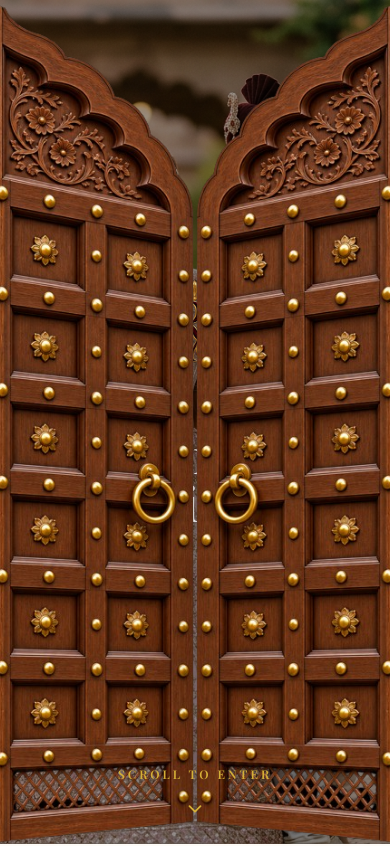
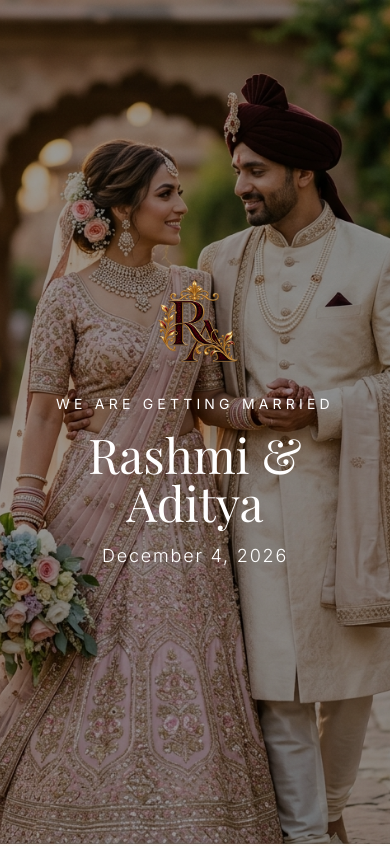
Before and after one commit to nikhilsharma1574/Rashmi-Aditya, a Next.js app: page / in a window 390 px wide. Shown: the top 846 px of the page. Built offline with nearby package versions, Linux system fonts and the light colour scheme; a web font is replaced by a local one.

Commit message:
Remove mobile door overlay completely

```diff
--- a/src/components/Hero.tsx
+++ b/src/components/Hero.tsx
@@ -14,82 +14,11 @@ export default function Hero() {
 
   const y = useTransform(scrollYProgress, [0, 1], ["0%", "50%"]);
 
-  // 3D Door & Frame Animations for Mobile
-  // Initial scale 1.0x with object-contain fits the frame 100% inside mobile screen boundary
-  const frameScale = useTransform(scrollYProgress, [0, 0.45], [1.0, 3.2]);
-  const doorScale = useTransform(scrollYProgress, [0, 0.45], [1.0, 2.2]);
-  const doorLeftRotateY = useTransform(scrollYProgress, [0, 0.45], [0, -110]);
-  const doorRightRotateY = useTransform(scrollYProgress, [0, 0.45], [0, 110]);
-  const doorLeftX = useTransform(scrollYProgress, [0, 0.45], ["0%", "-90%"]);
-  const doorRightX = useTransform(scrollYProgress, [0, 0.45], ["0%", "90%"]);
-  const doorOpacity = useTransform(scrollYProgress, [0.35, 0.48], [1, 0]);
-  // Scroll To Enter gold prompt fades out immediately when scrolling starts (0.01 to 0.05 scroll progress)
+  // Scroll To Enter prompt fades out when scrolling starts
   const scrollPromptOpacity = useTransform(scrollYProgress, [0.01, 0.05], [1, 0]);
 
   return (
     <section ref={ref} className="relative min-h-[100dvh] w-full overflow-hidden flex items-center justify-center">
-      {/* 3D ROYAL CARVED PALACE DOORS & FRAME OVERLAY (Mobile Only) */}
-      <motion.div
-        style={{ opacity: doorOpacity }}
-        className="block md:hidden pointer-events-none fixed inset-0 z-30 overflow-hidden [perspective:1200px]"
-      >
-        <div className="relative w-full h-full flex items-center justify-center overflow-hidden p-2">
-          {/* BACK LAYER: BOTH DOORS (DoorLeft.png & DoorRight.png - Fits Y-axis 100% and opens in 3D) */}
-          <motion.div
-            style={{ scale: doorScale }}
-            className="absolute inset-0 w-full h-full flex items-center justify-center origin-center z-10"
-          >
-            {/* Left Door Leaf (DoorLeft.png) */}
-            <motion.div
-              style={{ x: doorLeftX, rotateY: doorLeftRotateY }}
-              className="absolute top-0 left-0 w-1/2 h-full origin-left overflow-hidden shadow-2xl"
-            >
-              <img
-                src="/DoorLeft.png"
-                alt="Royal Door Left"
-                style={{
-                  width: "100%",
-                  height: "100%",
-                  objectFit: "cover",
-                  objectPosition: "right center",
-                }}
-              />
-            </motion.div>
-
-            {/* Right Door Leaf (DoorRight.png) */}
-            <motion.div
-              style={{ x: doorRightX, rotateY: doorRightRotateY }}
-              className="absolute top-0 right-0 w-1/2 h-full origin-right overflow-hidden shadow-2xl"
-            >
-              <img
-                src="/DoorRight.png"
-                alt="Royal Door Right"
-                style={{
-                  width: "100%",
-                  height: "100%",
-                  objectFit: "cover",
-                  objectPosition: "left center",
-                }}
-              />
-            </motion.div>
-          </motion.div>
-
-        </div>
-
-        {/* Bottom Center Gold Scroll Prompt (Fades out completely after 12% scroll) */}
-        <motion.div
-          style={{ opacity: scrollPromptOpacity }}
-          className="absolute bottom-8 left-1/2 -translate-x-1/2 text-[#D4AF37] flex flex-col items-center z-40 drop-shadow-lg"
-        >
-          <p className="text-xs uppercase tracking-[0.25em] mb-2 font-serif font-semibold">Scroll To Enter</p>
-          <motion.div
-            animate={{ y: [0, 8, 0] }}
-            transition={{ repeat: Infinity, duration: 1.5, ease: "easeInOut" }}
-          >
-            <ChevronDown size={22} strokeWidth={2} />
-          </motion.div>
-        </motion.div>
-      </motion.div>
       <div className="absolute inset-0 w-full h-full z-0">
         <Image
           src="/hero.png"
```
